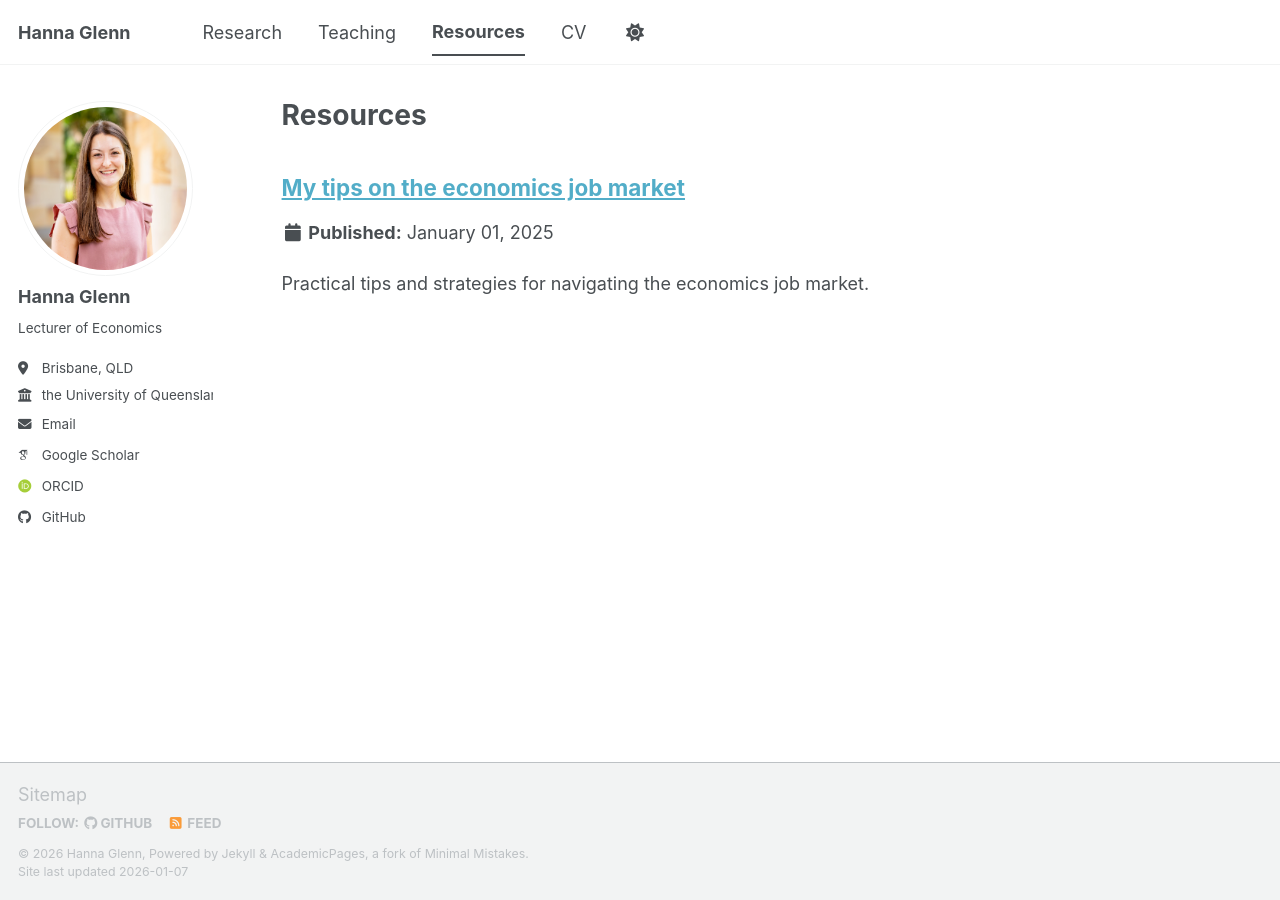
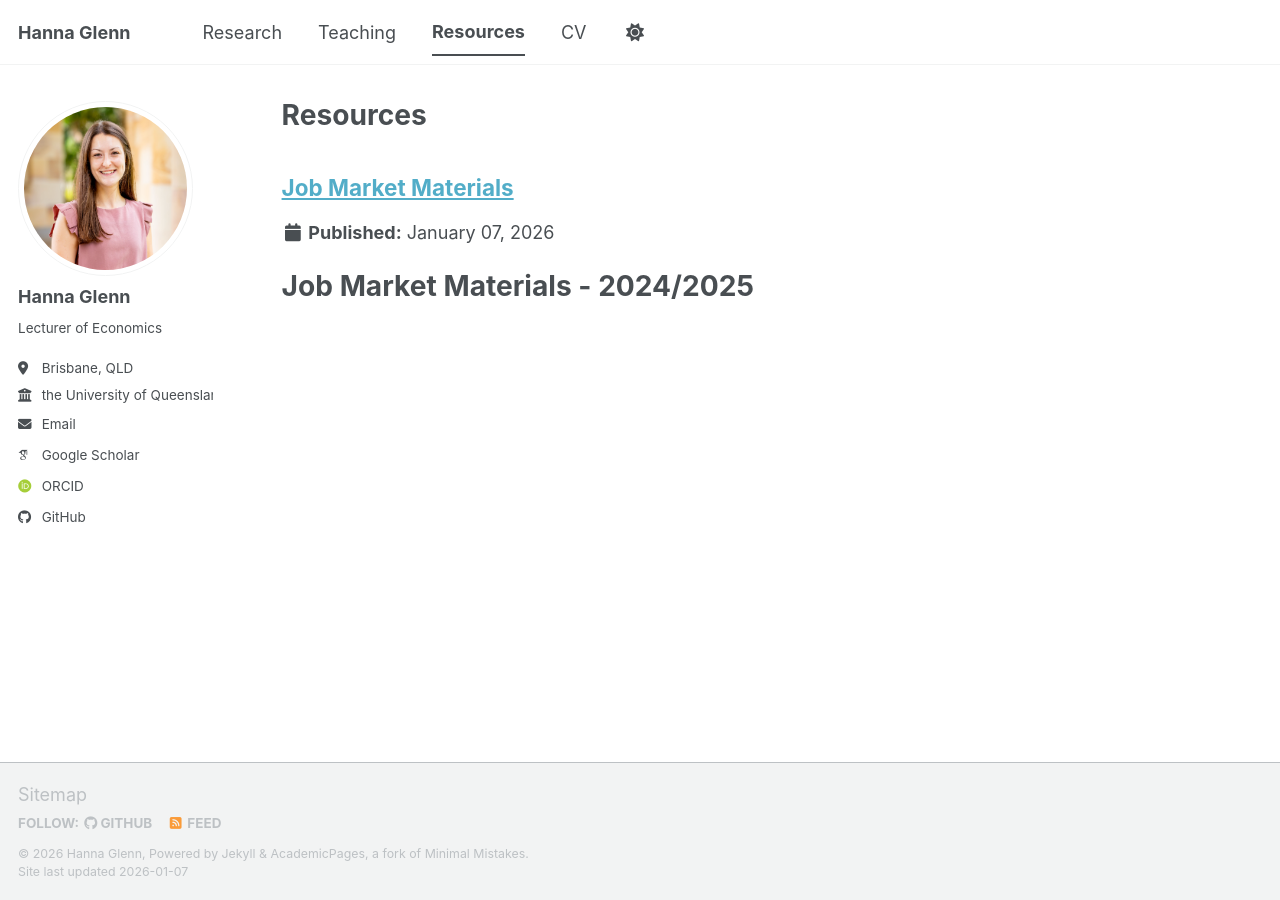
Before and after one commit to hannaglenn/hannaglenn.github.io, a Jekyll site: the page built from _pages/resources.md, in a window 1280 px wide. Built offline with Jekyll 4.4.1, drawn with Linux system fonts in a browser that asks for light colours; some web fonts are replaced; a script bundle is joined from its source files by our own code; library files that are not in the unit come from our copies.

Commit message:
try making resources look better again

```diff
--- a/_resources/job-market.md
+++ b/_resources/job-market.md
@@ -1,10 +1,15 @@
 ---
-title: "My tips on the economics job market"
-permalink: /resources/job-market/
-excerpt: "Practical tips and strategies for navigating the economics job market."
-date: 2025-01-01
+layout: single
+title: "Job Market Materials"
+permalink: /resources/job-market-materials/
+author_profile: true
 classes: wide
+toc: true
+toc_label: "On This Page"
+toc_icon: "list"
+show_date: false
 ---
+
 
 # Job Market Materials - 2024/2025
 
```
